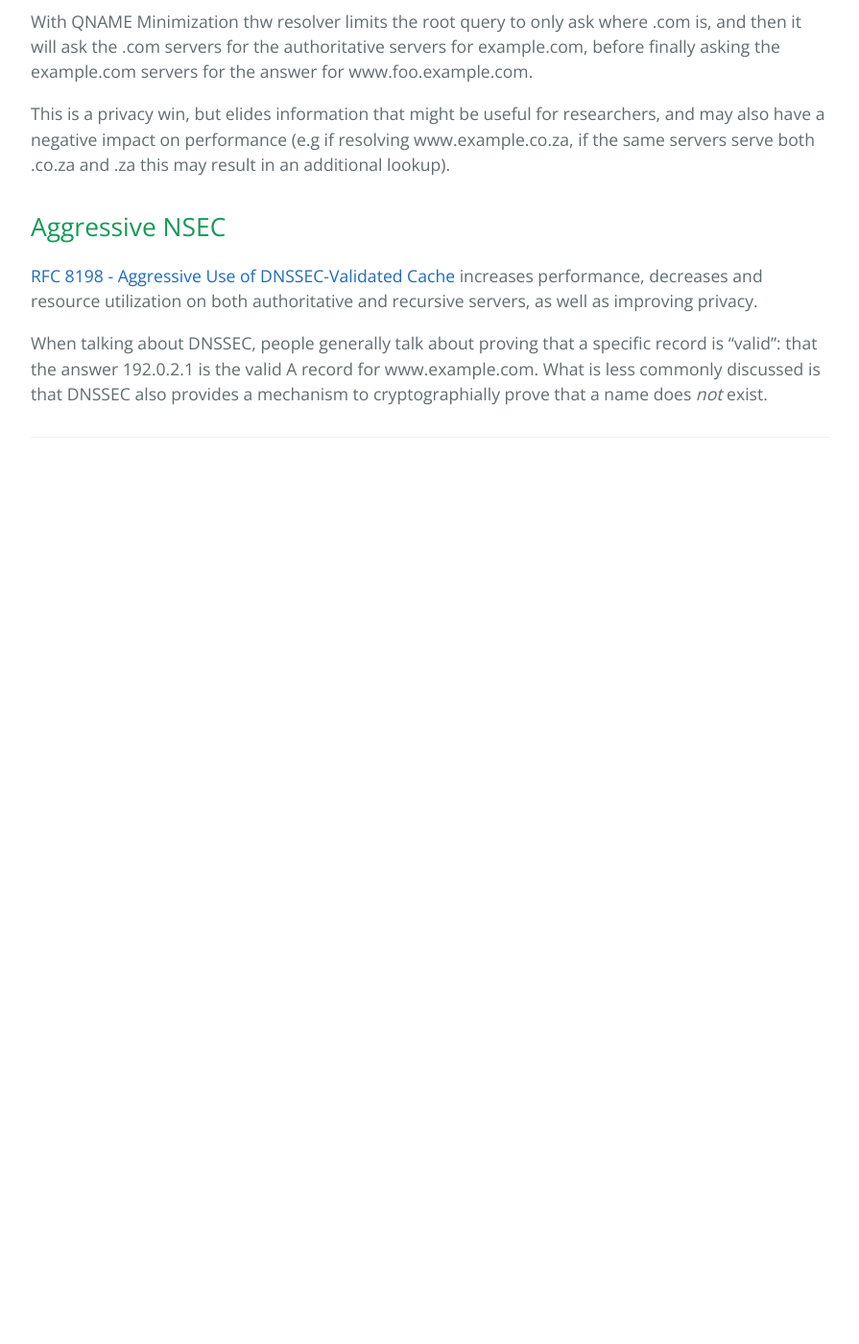
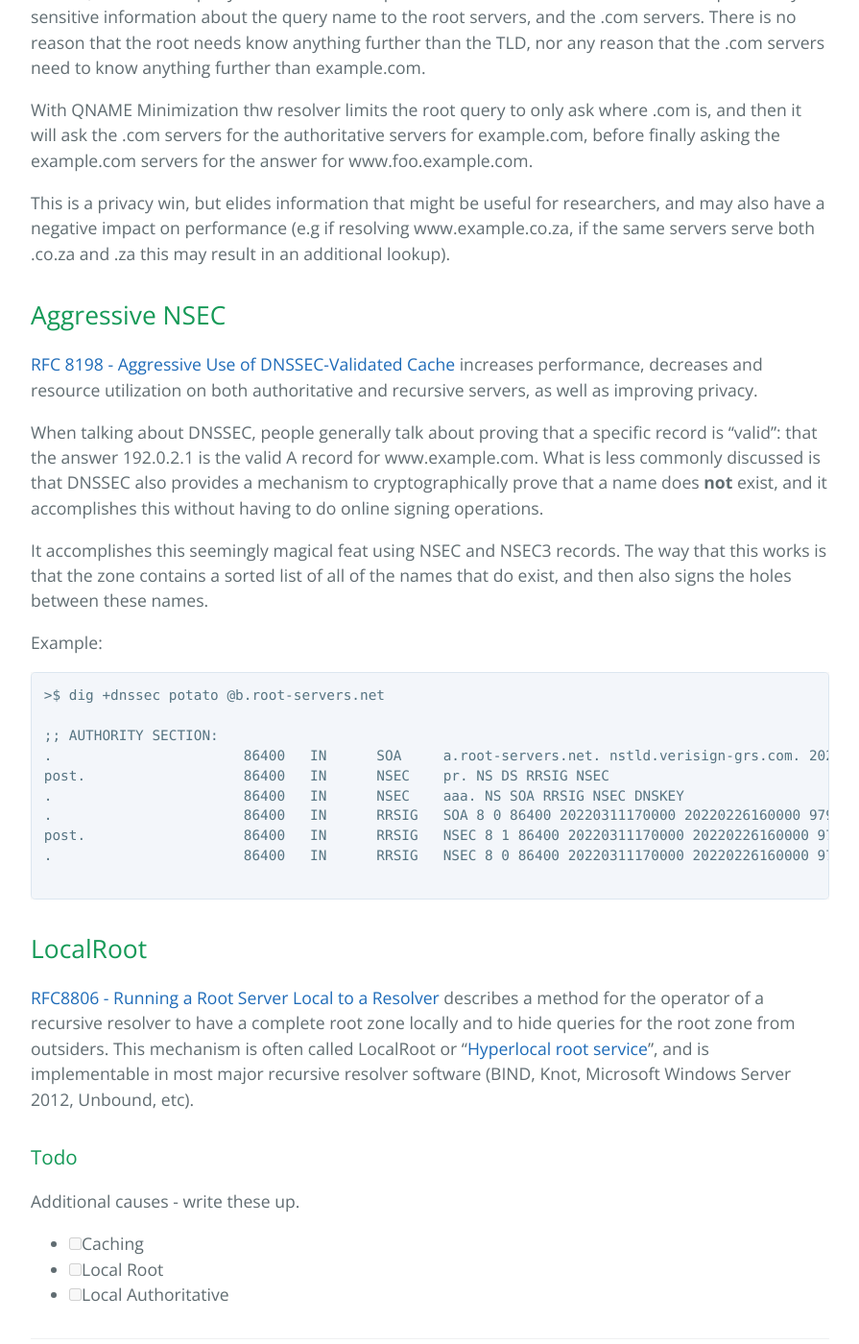
Before and after one commit to wkumari/wkumari.github.io, a Jekyll site: the page built from _posts/2022-02-25-losing-visibility-into-dns.md, in a window 1280 px wide and 1400 px high, scrolled down 892 px. Shown: the whole window at 96% size, without its empty margins (192-1087 px from the left). Built offline with Jekyll 4.4.1, drawn with Linux system fonts in a browser that asks for light colours; before the commit the page ends 1428 px from its top, so only the background shows below that; some of the changed text lies outside the part shown.

Commit message:
Additional text on Localroot

````diff
--- a/_posts/2022-02-25-losing-visibility-into-dns.md
+++ b/_posts/2022-02-25-losing-visibility-into-dns.md
@@ -2,46 +2,57 @@
 layout: post
 ---
 
-# Sources of DNS information hiding
-One of the recurring discussions in the
-[NCAP](https://www.icann.org/en/announcements/details/icann-publishes-name-colli
-sion-analysis-project-ncap-study-2-documents-27-1-2022-en)
+# Sources of DNS information hiding <!-- omit in toc -->
+One of the recurring discussions in the [NCAP](https://www.icann.org/en/announcements/details/icann-publishes-name-collision-analysis-project-ncap-study-2-documents-27-1-2022-en)
 work is what visibility one can get into DNS from the root servers.
 
-[TOC]
+- [QNAME Minimization](#qname-minimization)
+- [Aggressive NSEC](#aggressive-nsec)
+- [LocalRoot](#localroot)
+  - [Todo](#todo)
+  -
 
 ## QNAME Minimization
-[DNS Query Name Minimisation to Improve
-Privacy](https://datatracker.ietf.org/doc/rfc9156/)
-(originally published in 2016) only sends the minimum required part of the
-query name to the authoritative servers.
+[DNS Query Name Minimisation to Improve Privacy](https://datatracker.ietf.org/doc/rfc9156/)
+(originally published in 2016) only sends the minimum required part of the query name to the authoritative servers.
 
 
-/Without/ QNAME Minimization (assuming an empty cache), a recursive server will
-send the full query name (www.foo.example.com) to the root servers, and the
-full query name to the .com authoritative servers, and the full query name  to
-the example.com authoritative servers. This leaks a potentially sensitive
-information about the query name to the root servers, and the .com servers.
-There is no reason that the root needs know anything further than the TLD, nor
-any reason that the .com servers need to know anything further than example.com.
+/Without/ QNAME Minimization (assuming an empty cache), a recursive server will send the full query name (www.foo.example.com) to the root servers, and the full query name to the .com authoritative servers, and the full query name  to the example.com authoritative servers. This leaks a potentially sensitive information about the query name to the root servers, and the .com servers. There is no reason that the root needs know anything further than the TLD, nor any reason that the .com servers need to know anything further than example.com.
 
-With QNAME Minimization thw resolver limits the root query to only ask where
-.com is, and then it will ask the .com servers for the authoritative servers
-for example.com, before finally asking the example.com servers for the answer
-for www.foo.example.com.
+With QNAME Minimization thw resolver limits the root query to only ask where .com is, and then it will ask the .com servers for the authoritative servers for example.com, before finally asking the example.com servers for the answer for www.foo.example.com.
 
-This is a privacy win, but elides information that might be useful for
-researchers, and may also have a negative impact on performance (e.g if
-resolving www.example.co.za, if the same servers serve both .co.za and .za this
-may result in an additional lookup).
+This is a privacy win, but elides information that might be useful for researchers, and may also have a negative impact on performance (e.g if resolving www.example.co.za, if the same servers serve both .co.za and .za this may result in an additional lookup).
 
 ## Aggressive NSEC
-[RFC 8198 - Aggressive Use of DNSSEC-Validated
-Cache](https://datatracker.ietf.org/doc/rfc8198/) increases performance,
-decreases and resource utilization on both authoritative and recursive servers,
-as well as improving privacy.
+[RFC 8198 - Aggressive Use of DNSSEC-Validated Cache](https://datatracker.ietf.org/doc/rfc8198/) increases performance, decreases and resource utilization on both authoritative and recursive servers, as well as improving privacy.
 
-When talking about DNSSEC, people generally talk about proving that a specific
-record is "valid": that the answer 192.0.2.1 is the valid A record for
-www.example.com. What is less commonly discussed is that DNSSEC also provides a
-mechanism to cryptographially prove that a name does *not* exist.
+When talking about DNSSEC, people generally talk about proving that a specific record is "valid": that the answer 192.0.2.1 is the valid A record for www.example.com. What is less commonly discussed is that DNSSEC also provides a mechanism to cryptographically prove that a name does **not** exist, and it
+accomplishes this without having to do online signing operations.
+
+It accomplishes this seemingly magical feat using NSEC and NSEC3 records.
+The way that this works is that the zone contains a sorted list of all of the
+names that do exist, and then also signs the holes between these names.
+
+Example:
+```
+>$ dig +dnssec potato @b.root-servers.net
+
+;; AUTHORITY SECTION:
+.			86400	IN	SOA	a.root-servers.net. nstld.verisign-grs.com. 2022022601 1800 900 604800 86400
+post.			86400	IN	NSEC	pr. NS DS RRSIG NSEC
+.			86400	IN	NSEC	aaa. NS SOA RRSIG NSEC DNSKEY
+.			86400	IN	RRSIG	SOA 8 0 86400 20220311170000 20220226160000 9799 . IprOYs0O... dl9MKg==
+post.			86400	IN	RRSIG	NSEC 8 1 86400 20220311170000 20220226160000 9799 . dNxQV...vfQ==
+.			86400	IN	RRSIG	NSEC 8 0 86400 20220311170000 20220226160000 9799 . SJHRSa...Z8Xg==
+
+```
+
+## LocalRoot
+[RFC8806 - Running a Root Server Local to a Resolver](https://datatracker.ietf.org/doc/rfc8806/) describes a method for the operator of a recursive resolver to have a complete root zone locally and to hide queries for the root zone from outsiders. This mechanism is often called LocalRoot or "[Hyperlocal root service](https://www.icann.org/en/system/files/files/octo-027-25aug21-en.pdf)", and is implementable in most major recursive resolver software (BIND, Knot, Microsoft Windows Server 2012, Unbound, etc).
+
+
+### Todo
+Additional causes - write these up.
+  * [ ] Caching
+  * [ ] Local Root
+  * [ ] Local Authoritative
````
